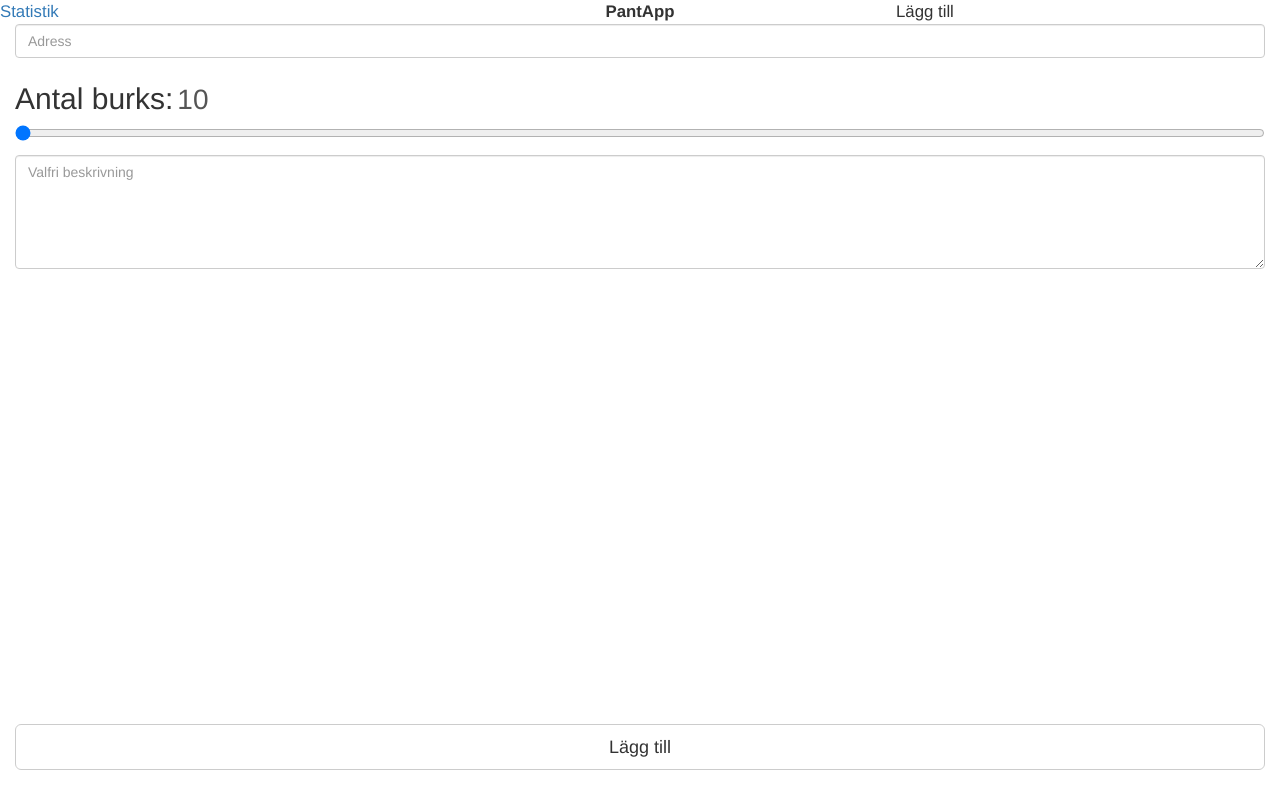
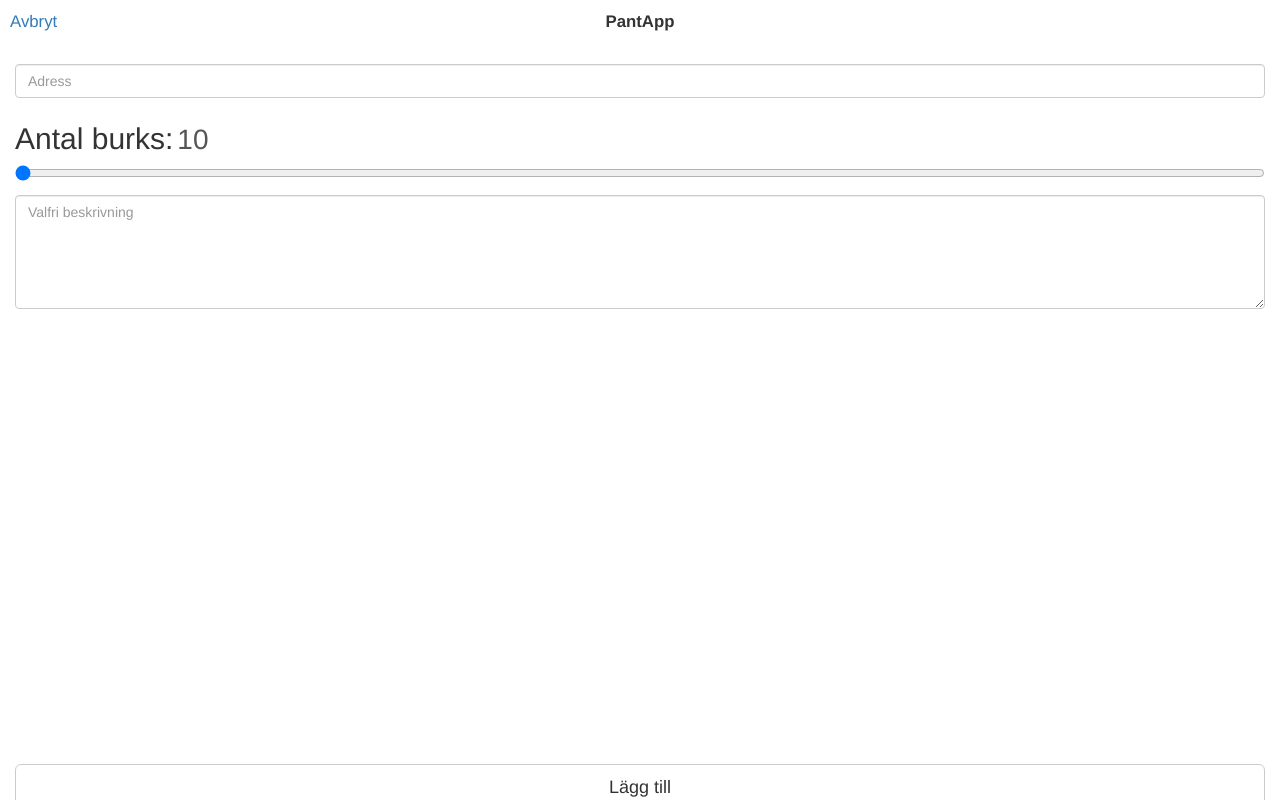
Before and after one commit to HadarGreinsmark/pant-app, a plain HTML site: page add.html in a window 1280 px wide. Drawn offline with nearby package versions, Linux system fonts and the light colour scheme; some packages are replaced by stand-ins of ours.

Commit message:
Fixed menu

```diff
--- a/add.html
+++ b/add.html
@@ -5,7 +5,7 @@
     <meta http-equiv="X-UA-Compatible" content="IE=edge">
     <meta name="viewport" content="width=device-width, initial-scale=1, maximum-scale=1, user-scalable=no">
     <!-- The above 3 meta tags *must* come first in the head; any other head content must come *after* these tags -->
-    <title>Add new Burks!</title>
+    <title>Lägg till Burks!</title>
 
     <!-- Bootstrap -->
     <link href="css/bootstrap.min.css" rel="stylesheet">
@@ -24,14 +24,14 @@
   </head>
 
   <body style="height: 100vh; position: fixed; width: 100%;">
+    <div id="menuEmptyBar"></div>
     <table id="menu" style="width: 100%; font-size: 1.2em;">
     <tr>
-      <td style="width:30%;"><a href="index.html">Statistik</a></td>
+      <td style="width:30%;"><a href="index.html">Avbryt</a></td>
       <td style="font-weight: bold;text-align: center; width:40%;">PantApp</td>
-      <td style="width:30%;">Lägg till</td>
-
+      <td style="width:30%;"></td>
     </tr>
-  </table>
+    </table>
 
     <div class="container-fluid" style="height: 100vh;">
       <form class="form-block" id="addForm" oninput="amount.value=rangeInput.value" style="position:relative; height: 100vh;">
--- a/style.css
+++ b/style.css
@@ -1 +1,45 @@
 @charset "UTF-8";
+td, th {
+    padding: 10px;
+}
+
+h1, h3 {
+	text-align: center;
+}
+
+h3 {
+	padding: 0;
+	margin:0;
+}
+
+body {
+	padding: 20px 0px 0 0;
+}
+/*
+#personal {
+	background-color: blue;
+}
+
+#global {
+	background-color: yellow;
+}
+
+#personal  h3, #personal h1, #personal h2{
+	color: yellow;
+}
+x
+#global  h3, #global h1, #global h2{
+	color: blue;
+}
+*/
+
+#menu {
+	position: fixed;
+	top:0;
+	background-color: white;
+	z-index: 999;
+}
+
+#menuEmptyBar{
+	height: 44px;
+}
```
Also changed, not shown: index.html (+3 -4 lines).
